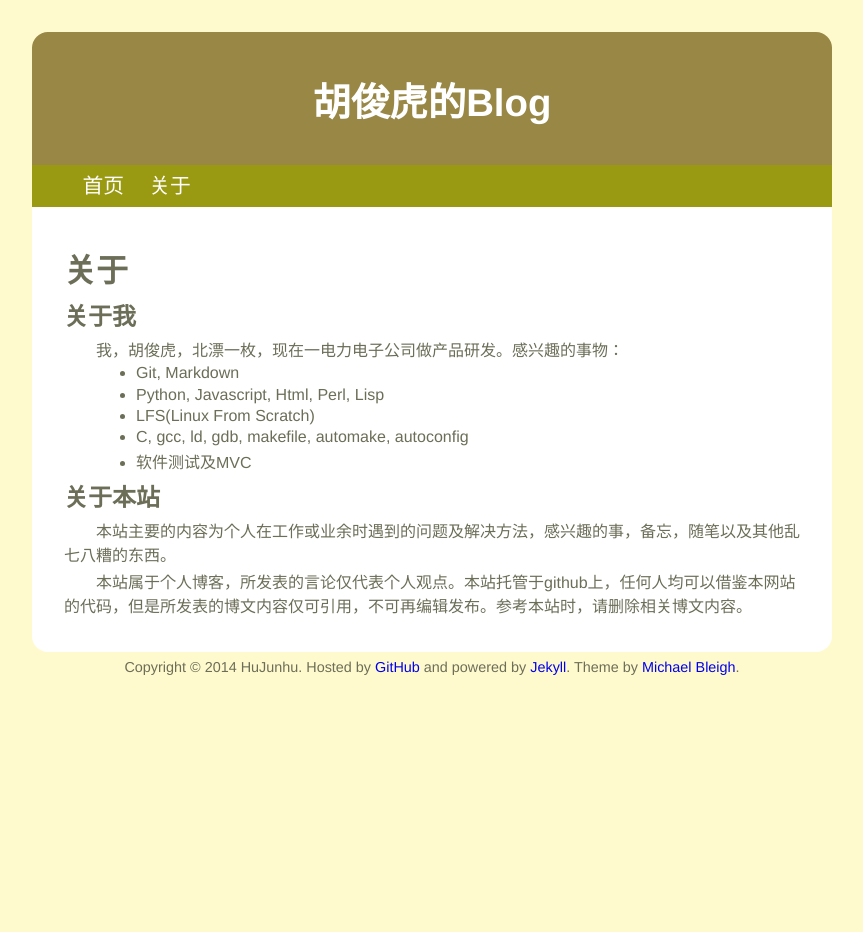
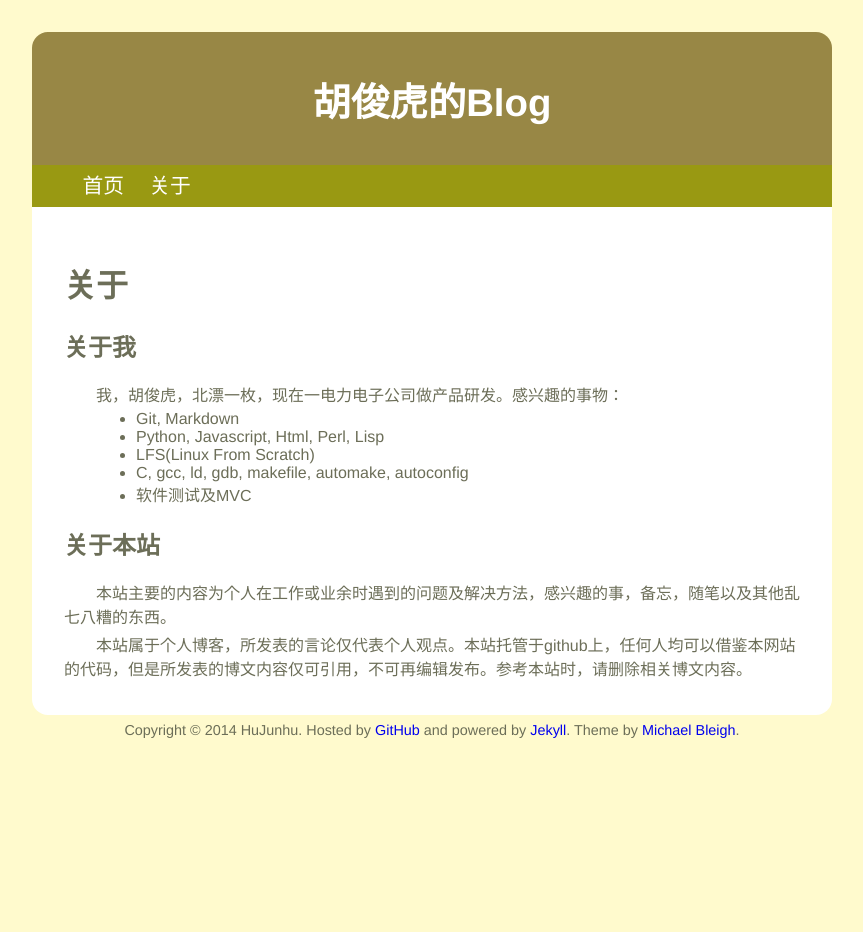
Before and after one commit to hujunhu/hujunhu.github.io, a Jekyll site: the page built from about.html, in a window 1280 px wide. Shown: the whole page, without its empty margins (208-1071 px from the left). Built offline with Jekyll 4.4.1, drawn with Linux system fonts in a browser that asks for light colours.

Commit message:
about页面样式修正

```diff
--- a/css/all.css
+++ b/css/all.css
@@ -67,9 +67,6 @@ a:link {
 
 #content p {
   text-indent: 2em;
-}
-
-#content * {
   margin: 0.2em 0em;
 }
 
```
